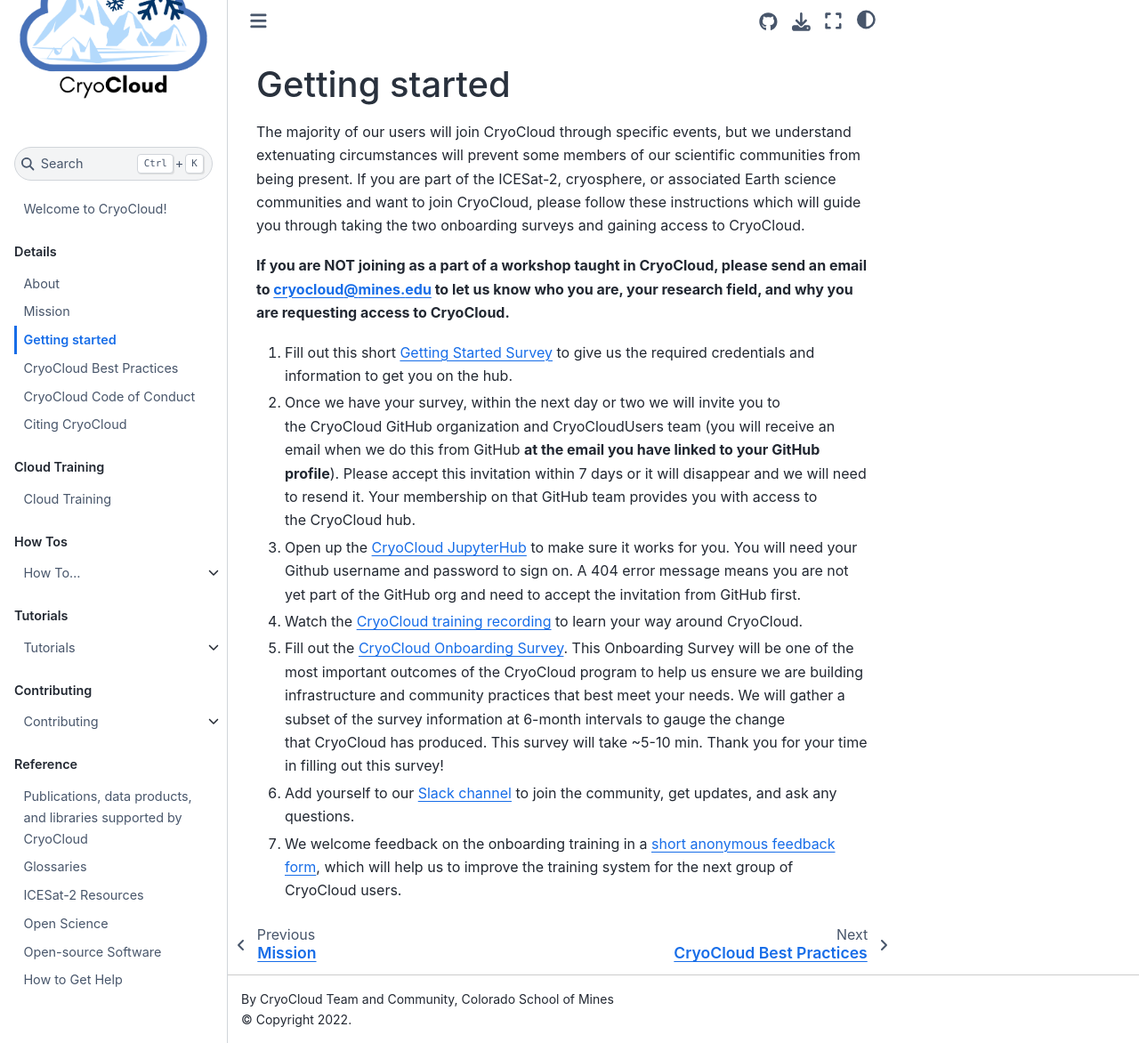
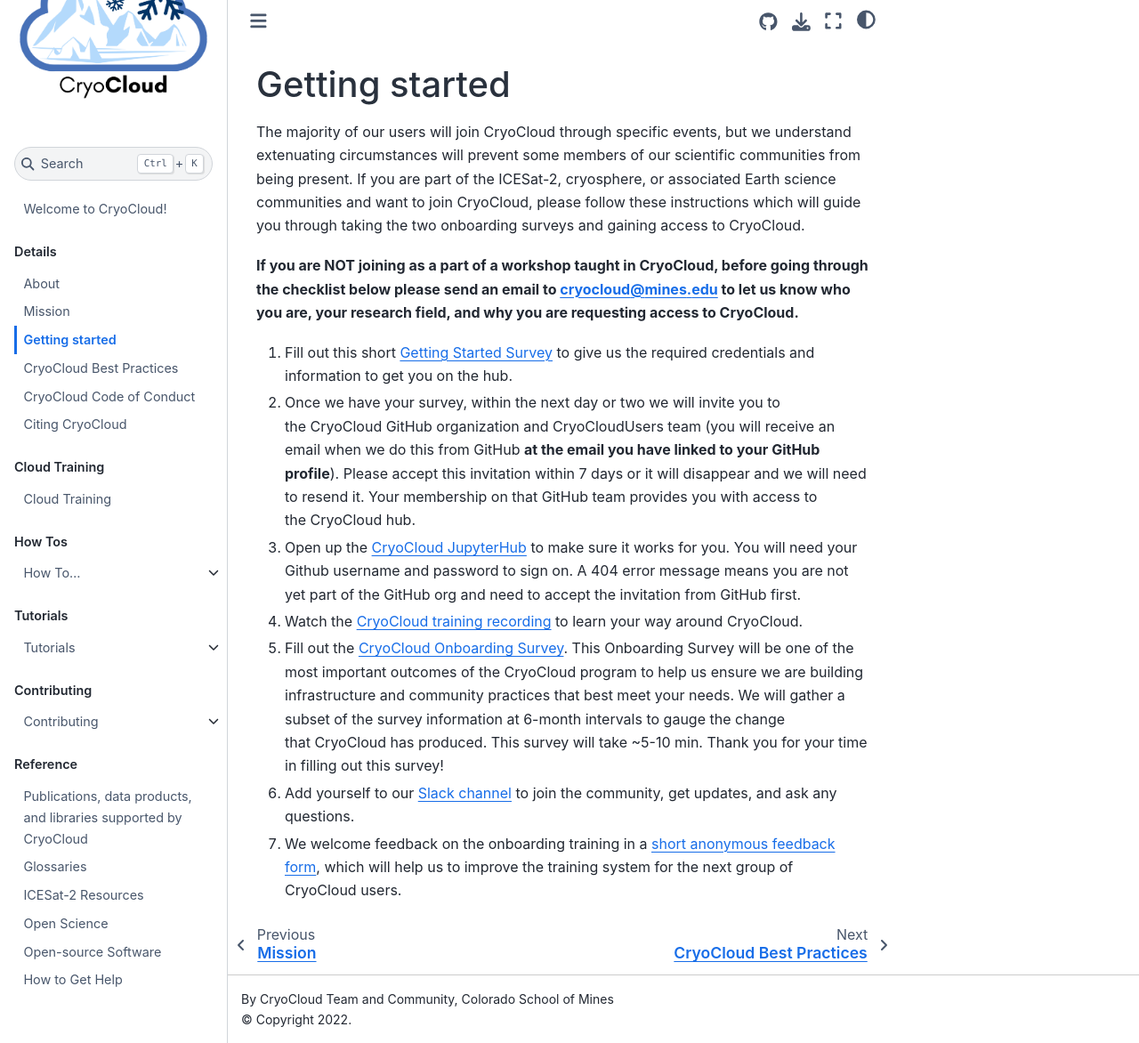
Before and after one commit to CryoInTheCloud/CryoCloudWebsite, a Jupyter Book: the page built from book/content/Getting_Started.md, in a window 1280 px wide and 1172 px high. Shown: the whole window at 89% size. Built offline with Jupyter Book 1.0.4 settings and Sphinx 7.4.7 and the Sphinx Book theme 1.1.4, drawn with Linux system fonts in a browser that asks for light colours; pages that are not in the unit, such as notebooks, are missing from menus.

Commit message:
Edit for non-workshop users

```diff
--- a/book/content/Getting_Started.md
+++ b/book/content/Getting_Started.md
@@ -5,7 +5,7 @@
 are part of the ICESat-2, cryosphere, or associated Earth science communities and want to join CryoCloud, please follow these instructions which
 will guide you through taking the two onboarding surveys and gaining access to CryoCloud.
 
-**If you are NOT joining as a part of a workshop taught in CryoCloud, please send an email to cryocloud@mines.edu to let us know who you are, your research field, and why you are requesting access to CryoCloud.**
+**If you are NOT joining as a part of a workshop taught in CryoCloud, before going through the checklist below please send an email to cryocloud@mines.edu to let us know who you are, your research field, and why you are requesting access to CryoCloud.**
 
 
 1. Fill out this short [Getting Started Survey](https://forms.gle/d8oP1gp9YikS2ixM8) to give us the
```
